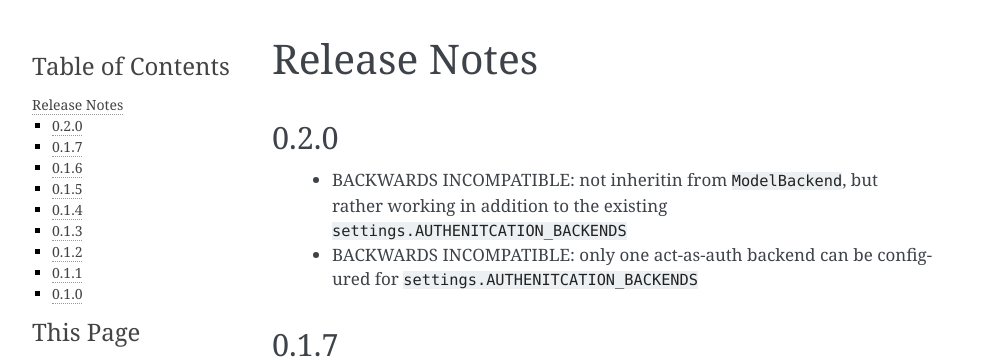
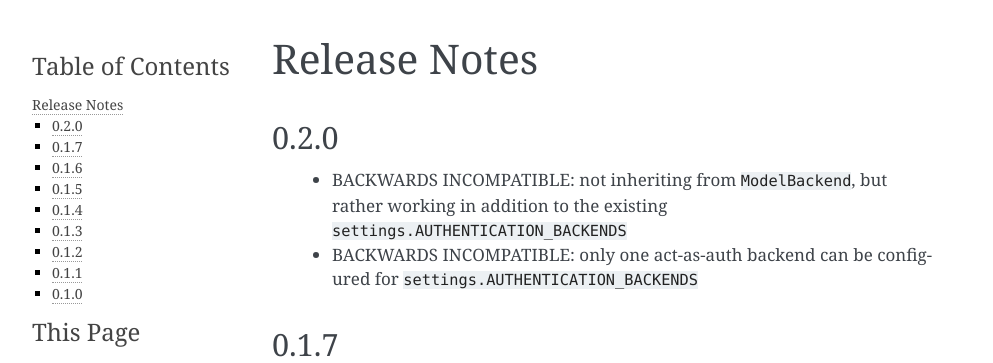
Before and after one commit to zsoldosp/django-act-as-auth, a Sphinx documentation site: the page built from docs/release-notes.rst, in a window 1280 px wide. Shown: the top 363 px of the page, without its empty margins (148-1141 px from the left). Built offline with Sphinx 7.4.7, drawn with Linux system fonts in a browser that asks for light colours.

Commit message:
fix typos (thx @belugame)

```diff
--- a/docs/release-notes.rst
+++ b/docs/release-notes.rst
@@ -4,11 +4,11 @@
 0.2.0
 -----
 
-   * BACKWARDS INCOMPATIBLE: not inheritin from ``ModelBackend``,
+   * BACKWARDS INCOMPATIBLE: not inheriting from ``ModelBackend``,
      but rather working in addition to the existing
-     ``settings.AUTHENITCATION_BACKENDS``
+     ``settings.AUTHENTICATION_BACKENDS``
    * BACKWARDS INCOMPATIBLE: only one act-as-auth backend can be
-     configured for ``settings.AUTHENITCATION_BACKENDS``
+     configured for ``settings.AUTHENTICATION_BACKENDS``
 
 0.1.7
 -----
```
